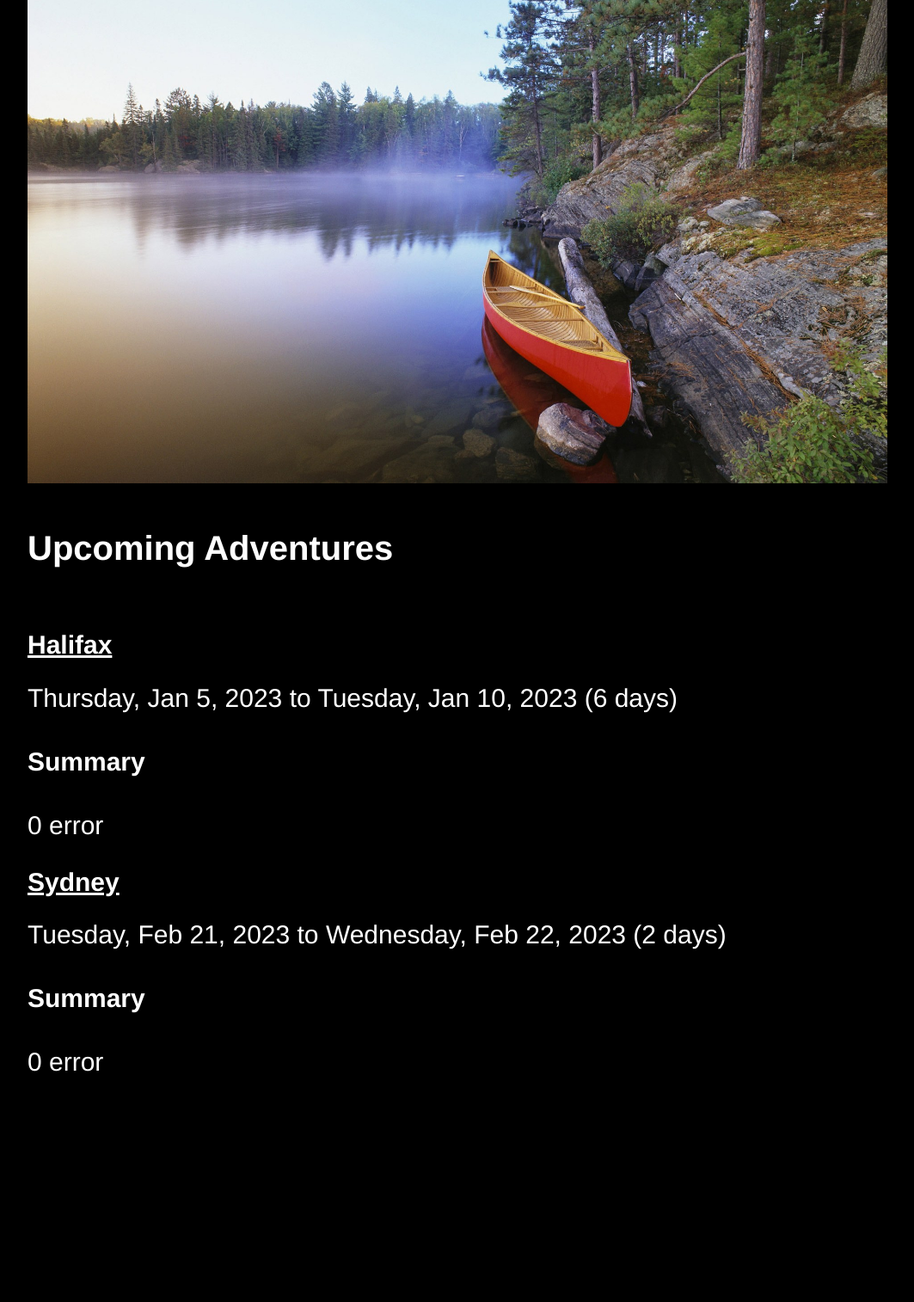
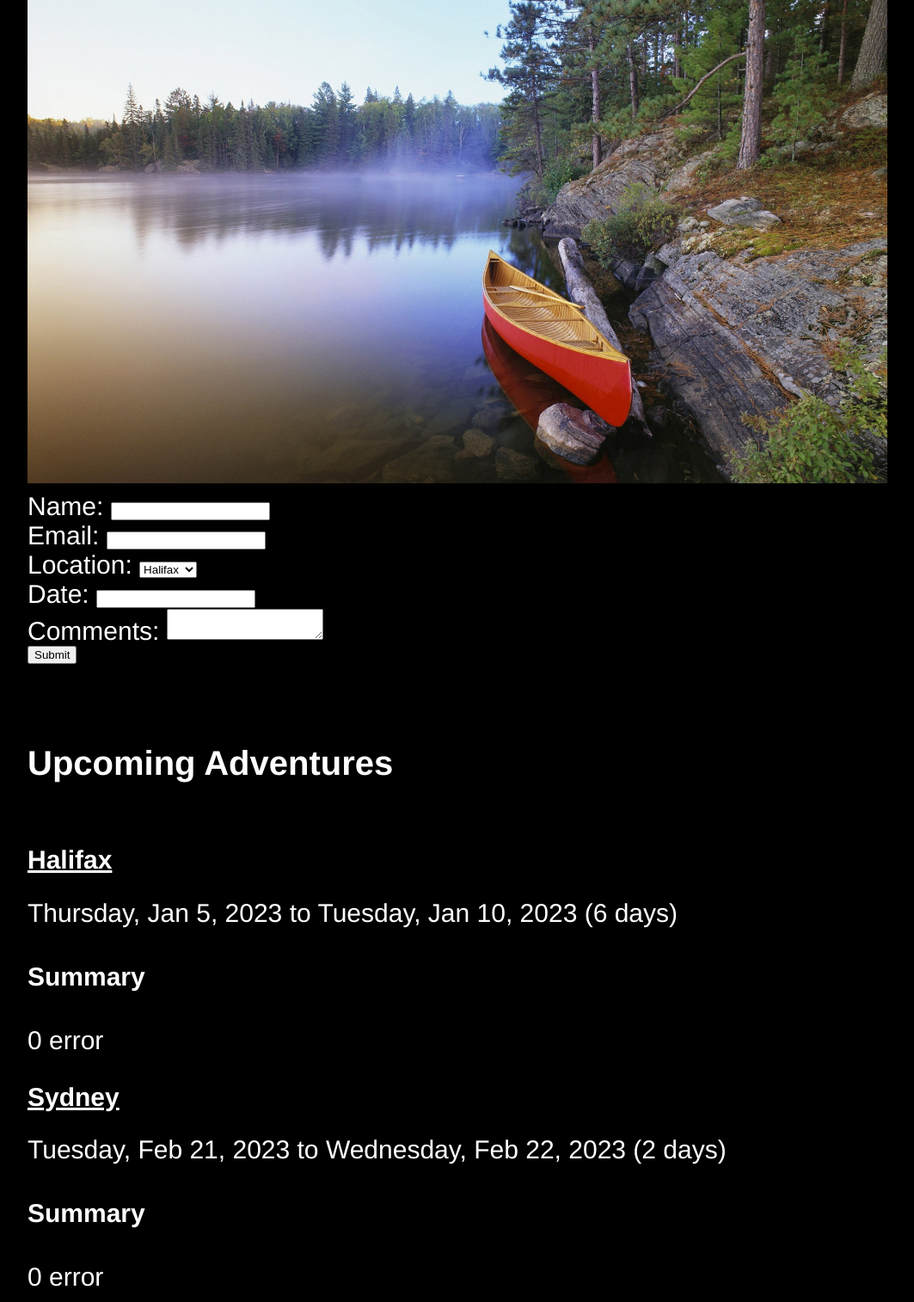
Before and after one commit to chmonster/skills-for-hire-atlantic, a PHP site: page / in a window 1280 px wide. Shown: the part 59-1573 px from the top of the page at 86% size, without its empty margins (108-1171 px from the left). Before the commit the page ends 1305 px from the top, so only its background shows below. Run offline with PHP 8.4, Linux system fonts and the light colour scheme; some libraries are stand-ins or nearby versions.

Commit message:
crude form input working

```diff
--- a/index.js
+++ b/index.js
@@ -1,108 +1,119 @@
 $(document).ready(function () {
-
-  const loren = function(label) {
-    const proxiedUrl = 'https://corsproxy.io/?' + encodeURIComponent('http://metaphorpsum.com/paragraphs/3?p=true');
+  const loren = function (label) {
+    const proxiedUrl =
+      'https://corsproxy.io/?' +
+      encodeURIComponent('http://metaphorpsum.com/paragraphs/3?p=true')
     $.ajax({
       type: 'GET',
       url: proxiedUrl,
       crossDomain: true,
       dataType: 'html',
-      success: function(result) {
-        $(label).html(result);
+      success: function (result) {
+        $(label).html(result)
       },
-      error: function(error) {
-        $(label).html(error.status + ' ' + error.statusText);
-      }
-    });
-  };
-
-  const randomDate = function(label) {
-    //6 months range
-    const range = 6 * 30 * 24 * 60 * 60 * 1000;
-    const dateObj = new Date(Math.floor(Math.random()*range + Date.now()));
-    const duration = Math.ceil(Math.random()*7);
-    const dateObj2 = new Date(dateObj.getTime() + (duration-1)*24*60*60*1000);
-    const dateString = dateObj.toLocaleDateString(
-      'en-us',
-      { weekday:"long", year:"numeric", month:"short", day:"numeric"}
-    );
-    const dateString2 = dateObj2.toLocaleDateString(
-      'en-us',
-      { weekday:"long", year:"numeric", month:"short", day:"numeric"}
-    );
-
-
-    $(label).html(dateString + ' to ' + dateString2 + ' (' + duration + ' days'+')');
+      error: function (error) {
+        $(label).html(error.status + ' ' + error.statusText)
+      },
+    })
   }
 
-  const positionMrC = function() {
-    const imgWidth=$('#photo-area').width();
-    const imgHeight=$('#photo-area').height();
+  const randomDate = function (label) {
+    //6 months range
+    const range = 6 * 30 * 24 * 60 * 60 * 1000
+    const dateObj = new Date(Math.floor(Math.random() * range + Date.now()))
+    const duration = Math.ceil(Math.random() * 7)
+    const dateObj2 = new Date(
+      dateObj.getTime() + (duration - 1) * 24 * 60 * 60 * 1000
+    )
+    const dateString = dateObj.toLocaleDateString('en-us', {
+      weekday: 'long',
+      year: 'numeric',
+      month: 'short',
+      day: 'numeric',
+    })
+    const dateString2 = dateObj2.toLocaleDateString('en-us', {
+      weekday: 'long',
+      year: 'numeric',
+      month: 'short',
+      day: 'numeric',
+    })
+
+    $(label).html(
+      dateString + ' to ' + dateString2 + ' (' + duration + ' days' + ')'
+    )
+  }
+
+  const positionMrC = function () {
+    const imgWidth = $('#photo-area').width()
+    const imgHeight = $('#photo-area').height()
 
     $('#mrcanoehead-img').attr({
-      "width": (Math.floor(imgWidth*0.05+Math.random()*imgWidth*0.05)).toString()+'px',
-      "height": "auto"
-    });
+      width:
+        Math.floor(
+          imgWidth * 0.05 + Math.random() * imgWidth * 0.05
+        ).toString() + 'px',
+      height: 'auto',
+    })
 
-    const mrcWidth=$('#mrcanoehead-img').width();
-    const mrcHeight=$('#mrcanoehead-img').height();
-    const bubbleWidth=$('#bubble').width();
-    const bubbleHeight=$('#bubble').height();
+    const mrcWidth = $('#mrcanoehead-img').width()
+    const mrcHeight = $('#mrcanoehead-img').height()
+    const bubbleWidth = $('#bubble').width()
+    const bubbleHeight = $('#bubble').height()
 
-    const allowedWidth=imgWidth-bubbleWidth;
-    const allowedHeight=imgHeight-mrcHeight-1.5*bubbleHeight;
+    const allowedWidth = imgWidth - bubbleWidth
+    const allowedHeight = imgHeight - mrcHeight - 1.5 * bubbleHeight
 
-    const mrcLeft=(Math.floor(allowedWidth*Math.random()));
-    const mrcTop=(Math.floor(1.5*bubbleHeight+allowedHeight*Math.random()));
+    const mrcLeft = Math.floor(allowedWidth * Math.random())
+    const mrcTop = Math.floor(
+      1.5 * bubbleHeight + allowedHeight * Math.random()
+    )
 
-    console.log(allowedWidth, allowedHeight, mrcLeft, mrcTop);
+    // console.log(allowedWidth, allowedHeight, mrcLeft, mrcTop);
 
     $('#mrcanoehead').css({
-      "left": (mrcLeft).toString()+'px',
-      "top": (mrcTop).toString()+'px'
-    });
+      left: mrcLeft.toString() + 'px',
+      top: mrcTop.toString() + 'px',
+    })
     $('#bubble').css({
-      'left': Math.floor(mrcWidth-0.3*bubbleWidth).toString() +'px',
-      'top' : Math.floor(-0.25*mrcHeight-bubbleHeight).toString() +'px'
-    });
+      left: Math.floor(mrcWidth - 0.3 * bubbleWidth).toString() + 'px',
+      top: Math.floor(-0.25 * mrcHeight - bubbleHeight).toString() + 'px',
+    })
 
-    $('#mrcanoehead').show();
+    $('#mrcanoehead').show()
   }
 
-  loren('#loren1');
-  loren('#loren2');
-  randomDate('#random-date1');
-  randomDate('#random-date2');
+  loren('#loren1')
+  loren('#loren2')
+  randomDate('#random-date1')
+  randomDate('#random-date2')
 
+  $('#mrcanoehead').hide()
+  $('nav').hide()
+  $('#hamburger').click(function () {
+    if ($(window).width() > 400) {
+      $('nav').animate({ width: 'toggle' }, 'fast', 'swing')
+    } else {
+      $('nav').animate({ height: 'toggle' }, 'fast', 'swing')
+    }
+  })
 
-  $('#mrcanoehead').hide();
-  $('nav').hide();
-  $('#hamburger').click(function() {
-    if($(window).width() > 400) {
-      $('nav').animate({width: 'toggle'}, 'fast', 'swing');
-    } else {
-      $('nav').animate({height: 'toggle'}, 'fast', 'swing');
-    }
-  });
+  $('#canoe-img').on('load', function () {
+    positionMrC()
+  })
 
-  $('#canoe-img').on('load', function(){
-    positionMrC();
-  });
+  $('#mrcanoehead-img').hover(function () {
+    positionMrC()
+  })
 
-  $('#mrcanoehead-img').hover(function() {
-    positionMrC();
-  });
+  $('#bubble').hover(function () {
+    positionMrC()
+  })
 
-  $('#bubble').hover(function() {
-    positionMrC();
-  });
-
-  $('#paddle').click(function() {
-    $('#mrcanoehead').toggle();
-  });
+  $('#paddle').click(function () {
+    $('#mrcanoehead').toggle()
+  })
 
   // $(window).resize(function(){
   //   positionMrC();
   // })
-
-});
+})
--- a/index.html
+++ b/index.php
@@ -42,6 +42,25 @@
   </div>
 
   <article>
+    <form action='thank-you.php' method='GET'>
+      <label for='name'>Name:</label>
+      <input type='text' name='name' id='name' /><br />
+      <label for='email'>Email:</label>
+      <input type='text' name='email' id='email' /><br />
+      <label for='location'>Location:</label>
+      <select name='location' id='location'>
+        <option name='Halifax'>Halifax</option>
+        <option name='Sydney'>Sydney</option>
+      </select><br />
+      <label for='date'>Date:</label>
+      <input type='text' name='date' id='date' /><br />
+      <label for="comments">Comments:</label>
+      <textarea name='comments'></textarea><br />
+      <button type='submit'>Submit</button><br />
+    </form>
+  </article>
+
+  <article>
     <h1>Upcoming Adventures</h1>
     <section class="adventure">
       <h2>Halifax</h2>
```
Also changed, not shown: book.php (+16 -13 lines), thank-you.php (+17 -13 lines).
